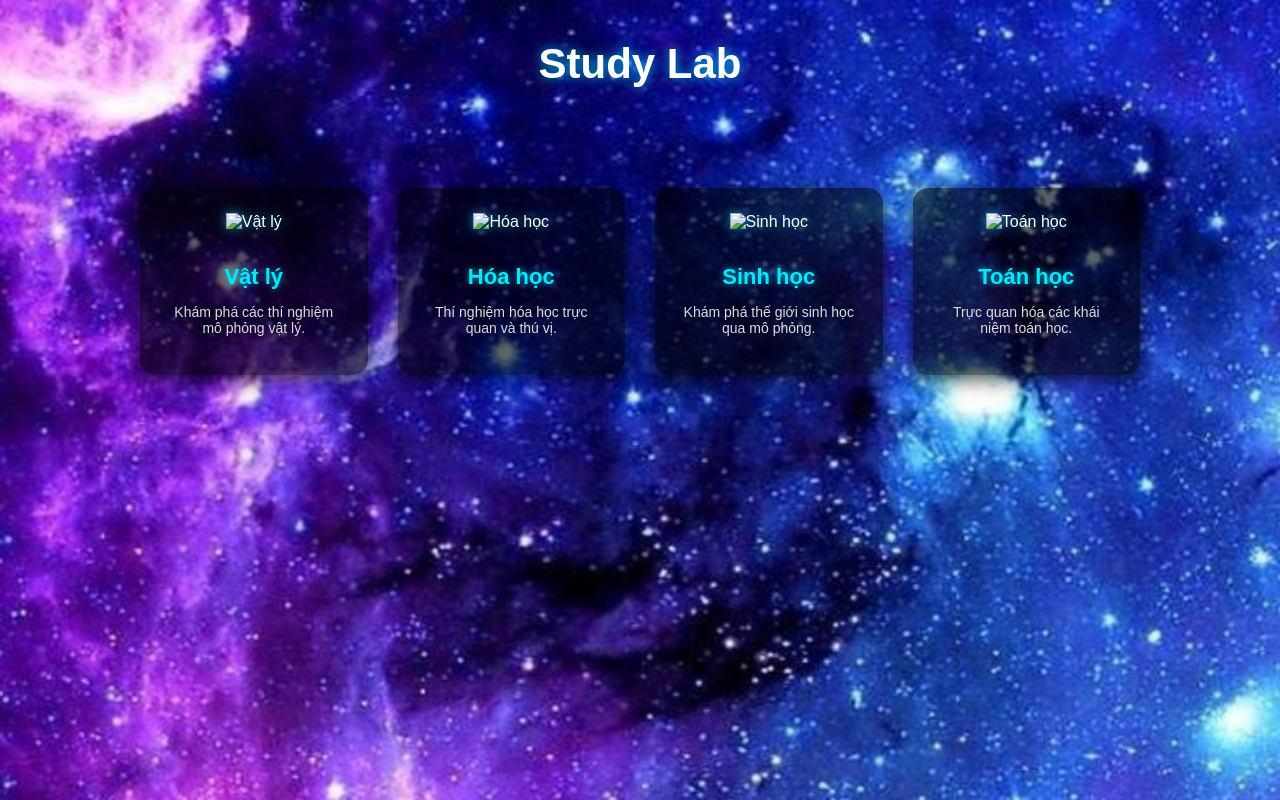
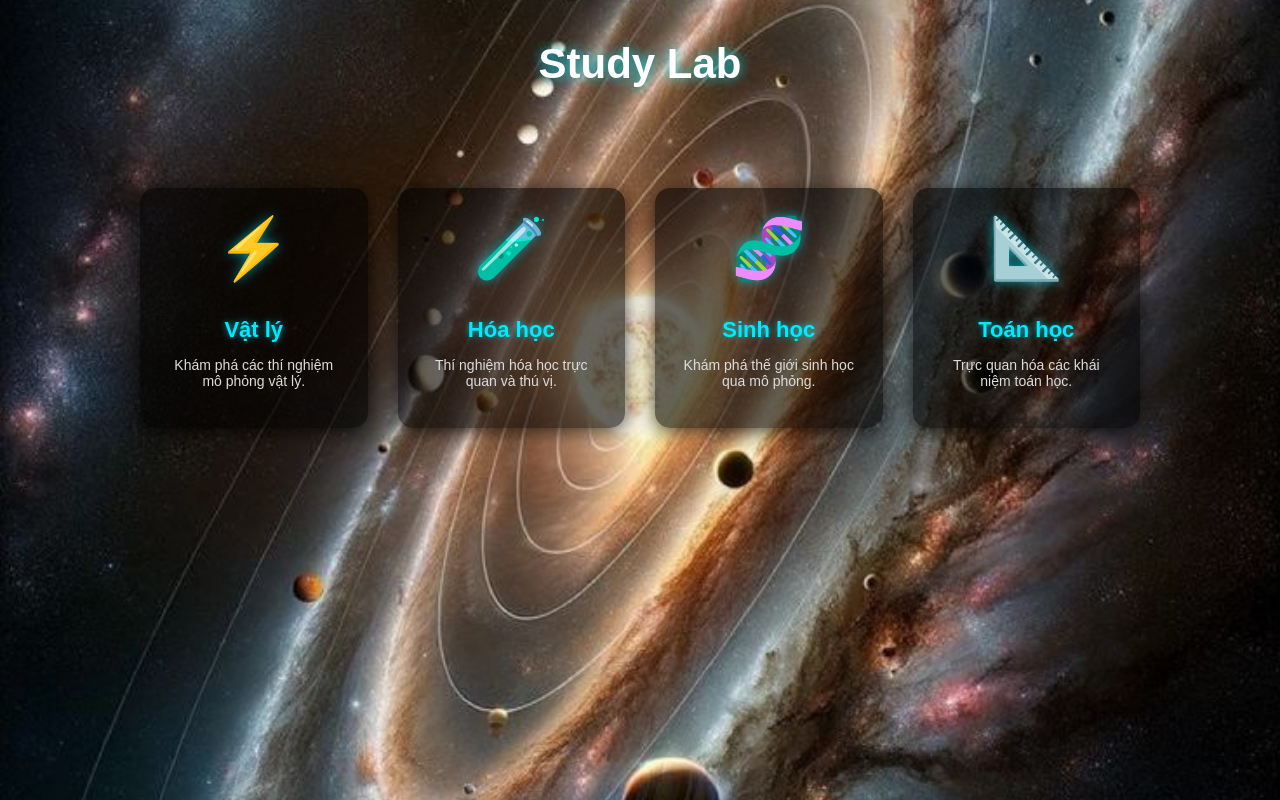
Before and after one commit to voyen8670-jpg/study-lab, a plain HTML site: page menu.html in a window 1280 px wide. Drawn offline with Linux system fonts and the light colour scheme.

Commit message:
menu.html

```diff
--- a/menu.html
+++ b/menu.html
@@ -9,7 +9,7 @@
     body {
       margin: 0;
       font-family: Arial, sans-serif;
-      background: url("space.jpg") no-repeat center center fixed;
+      background: url("universe.jpg") no-repeat center center fixed;
       background-size: cover;
       color: white;
       text-align: center;
@@ -42,15 +42,15 @@
 
     /* Icon */
     .icon {
-      width: 80px;
-      height: 80px;
+      font-size: 60px;
       margin-bottom: 15px;
+      display: inline-block;
       filter: drop-shadow(0 0 6px rgba(0, 234, 255, 0.6));
       transition: transform 0.3s, filter 0.3s;
     }
 
     .card:hover .icon {
-      transform: scale(1.15);
+      transform: scale(1.2);
       filter: drop-shadow(0 0 12px rgba(0, 234, 255, 1));
     }
 
@@ -78,22 +78,22 @@
   <h1>Study Lab</h1>
   <div class="container">
     <div class="card" onclick="location.href='physics.html'">
-      <img src="icons/physics.png" alt="Vật lý" class="icon">
+      <div class="icon">⚡</div>
       <h2>Vật lý</h2>
       <p>Khám phá các thí nghiệm mô phỏng vật lý.</p>
     </div>
     <div class="card" onclick="location.href='chemistry.html'">
-      <img src="icons/chemistry.png" alt="Hóa học" class="icon">
+      <div class="icon">🧪</div>
       <h2>Hóa học</h2>
       <p>Thí nghiệm hóa học trực quan và thú vị.</p>
     </div>
     <div class="card" onclick="location.href='biology.html'">
-      <img src="icons/biology.png" alt="Sinh học" class="icon">
+      <div class="icon">🧬</div>
       <h2>Sinh học</h2>
       <p>Khám phá thế giới sinh học qua mô phỏng.</p>
     </div>
     <div class="card" onclick="location.href='math.html'">
-      <img src="icons/math.png" alt="Toán học" class="icon">
+      <div class="icon">📐</div>
       <h2>Toán học</h2>
       <p>Trực quan hóa các khái niệm toán học.</p>
     </div>
```
